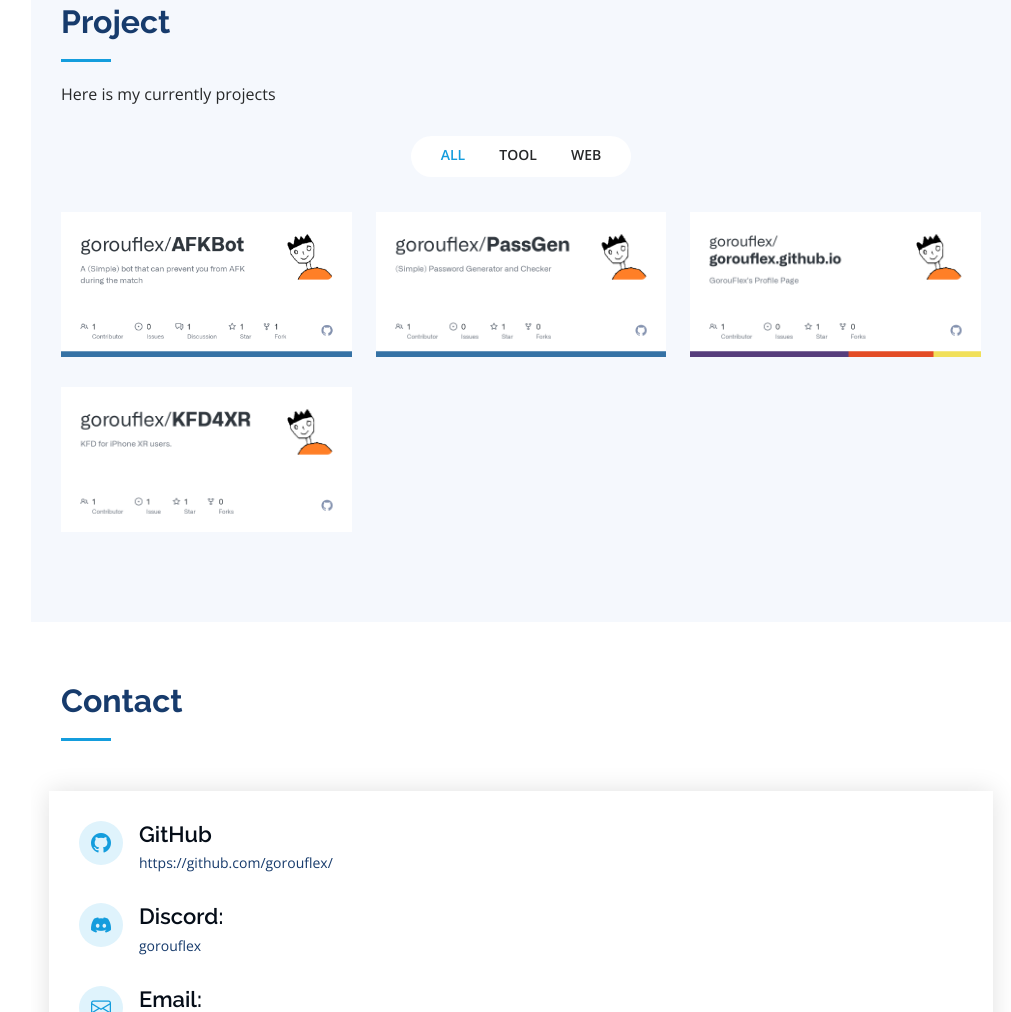
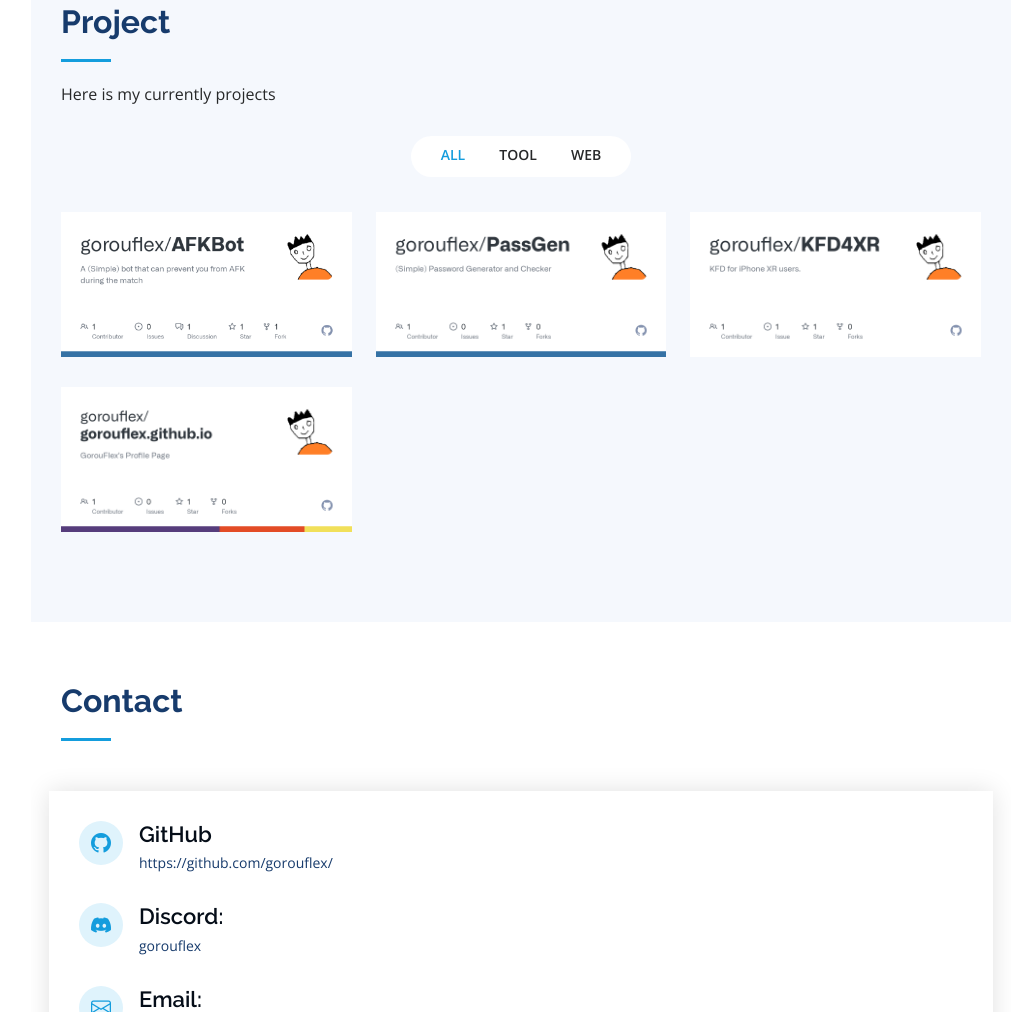
Before and after one commit to gorouflex/gorouflex.github.io, a plain HTML site: page index.html in a window 1280 px wide. Shown: the part 2153-3165 px from the top of the page, without its empty margins (269-1280 px from the left). Drawn offline with nearby package versions, Linux system fonts and the light colour scheme.

Commit message:
Update index.html

```diff
--- a/index.html
+++ b/index.html
@@ -222,6 +222,15 @@
             </div>
           </div>
 
+          <div class="col-lg-4 col-md-6 portfolio-item filter-tool">
+            <div class="portfolio-wrap">
+              <img src="assets/img/kfd4xr.png" class="img-fluid" alt="">
+              <div class="portfolio-links">
+                <a href="https://github.com/gorouflex/KFD4XR" title="Details"><i class="bx bx-link"></i></a>
+              </div>
+            </div>
+          </div>
+
           <div class="col-lg-4 col-md-6 portfolio-item filter-web">
             <div class="portfolio-wrap">
               <img src="assets/img/gorouflex.github.io.png" class="img-fluid" alt="">
@@ -231,14 +240,6 @@
             </div>
           </div>
 
-          <div class="col-lg-4 col-md-6 portfolio-item filter-web">
-            <div class="portfolio-wrap">
-              <img src="assets/img/kfd4xr.png" class="img-fluid" alt="">
-              <div class="portfolio-links">
-                <a href="https://github.com/gorouflex/KFD4XR" title="Details"><i class="bx bx-link"></i></a>
-              </div>
-            </div>
-          </div>
 
         </div>
 
```
